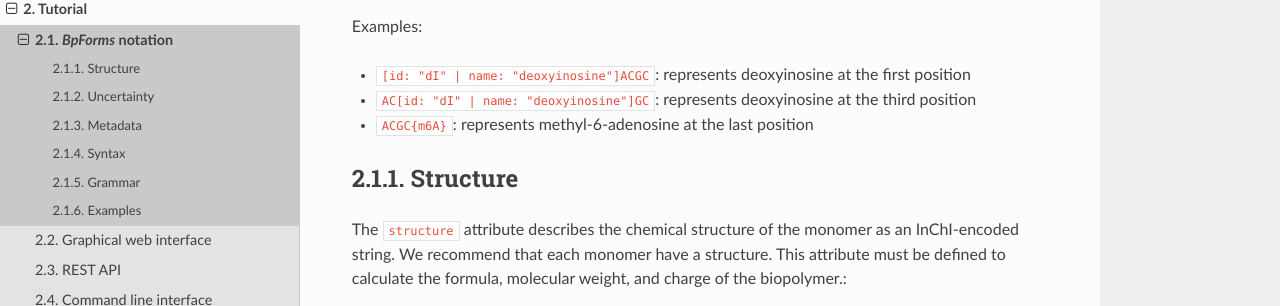
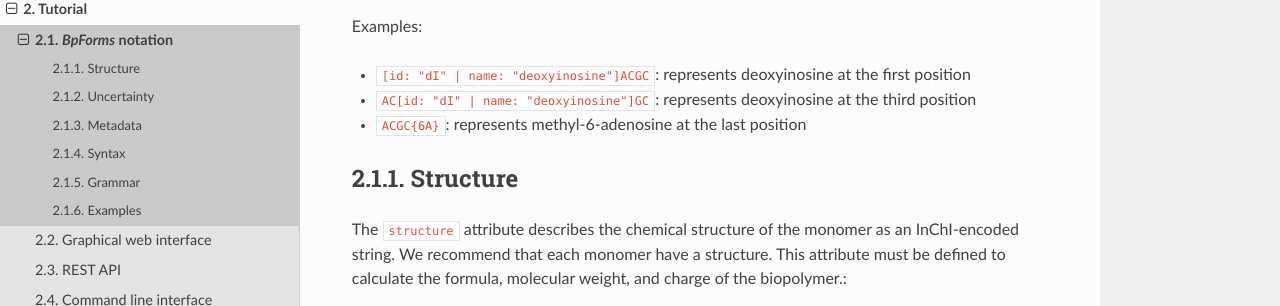
Before and after one commit to KarrLab/bpforms, a Sphinx documentation site: the page built from docs/notation.rst, in a window 1280 px wide and 900 px high, scrolled down 461 px. Shown: the part 141-447 px from the top of the window. Built offline with Sphinx 7.4.7 and the Read the Docs theme 2.0.0, drawn with Linux system fonts in a browser that asks for light colours; pages that are not in the unit, such as notebooks, are missing from menus.

Commit message:
change m6a to 6a to fit id in rna alphabet

```diff
--- a/docs/notation.rst
+++ b/docs/notation.rst
@@ -16,7 +16,7 @@
 
 * ``[id: "dI" | name: "deoxyinosine"]ACGC``: represents deoxyinosine at the first position
 * ``AC[id: "dI" | name: "deoxyinosine"]GC``: represents deoxyinosine at the third position
-* ``ACGC{m6A}``: represents methyl-6-adenosine at the last position
+* ``ACGC{6A}``: represents methyl-6-adenosine at the last position
 
 
 Structure
```
